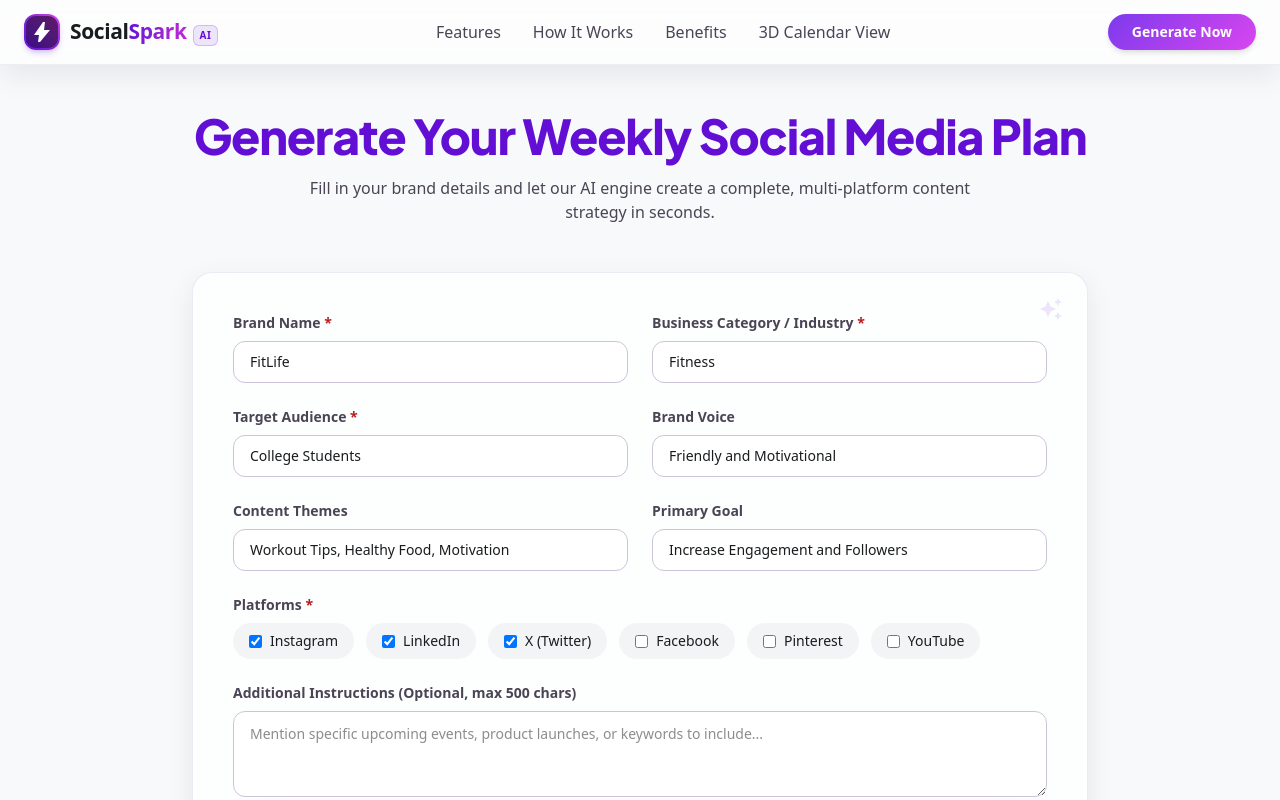
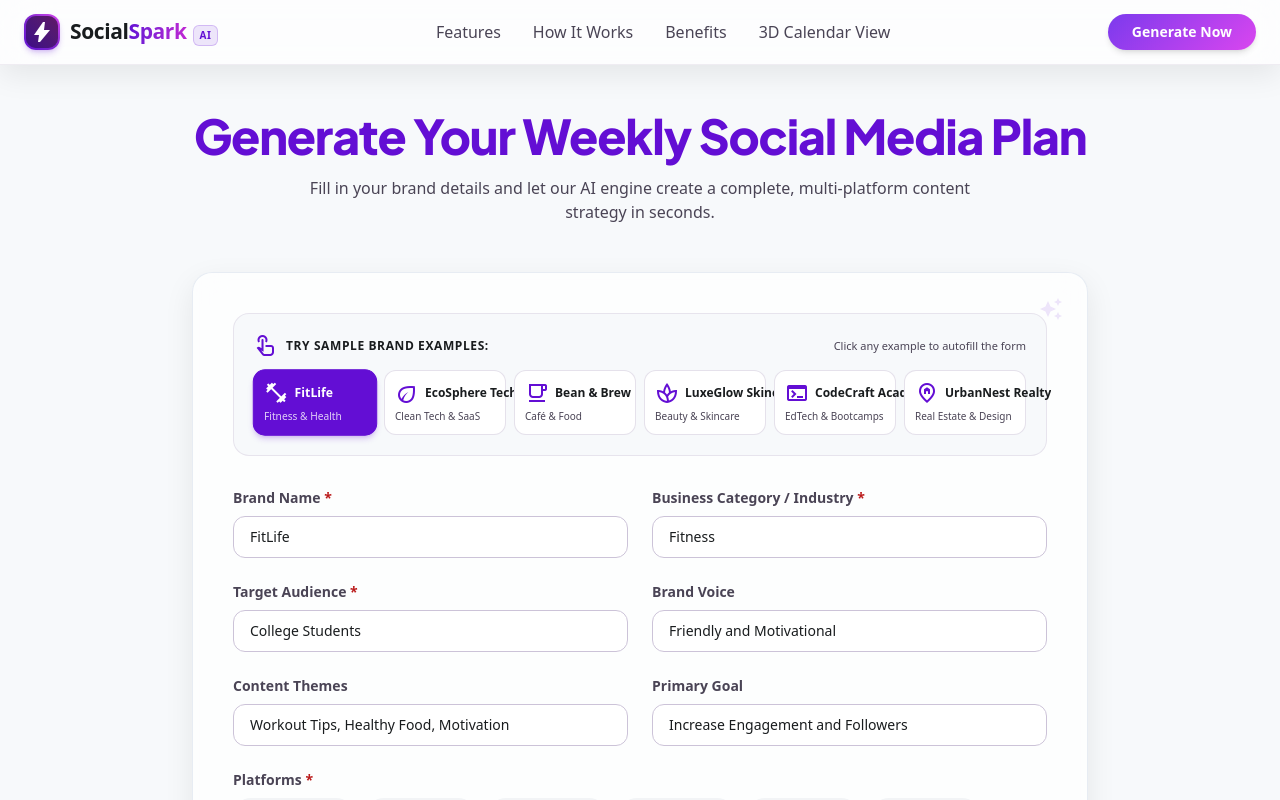
Before and after one commit to bikram73/SocialSpark_AI, a React (Vite) app: page / in a window 1280 px wide. Both pictures are taken after a click on the button "Get Started for Free". Shown: the top 800 px of the page. Built offline with nearby package versions, Linux system fonts and the light colour scheme.

Commit message:
first commit

```diff
--- a/src/components/GeneratorForm.tsx
+++ b/src/components/GeneratorForm.tsx
@@ -7,12 +7,168 @@ interface GeneratorFormProps {
   onSubmit: () => void;
 }
 
+interface ExamplePreset {
+  id: string;
+  name: string;
+  icon: string;
+  tag: string;
+  data: FormState;
+}
+
+const EXAMPLE_PRESETS: ExamplePreset[] = [
+  {
+    id: 'fitlife',
+    name: 'FitLife',
+    icon: 'fitness_center',
+    tag: 'Fitness & Health',
+    data: {
+      brandName: 'FitLife',
+      businessCategory: 'Fitness & Wellness',
+      targetAudience: 'College Students & Young Professionals',
+      brandVoice: 'Friendly and Motivational',
+      contentThemes: 'Quick 15-Min Workouts, Healthy Meal Prep, Mindset Motivation',
+      primaryGoal: 'Increase Community Engagement and Followers',
+      platforms: {
+        instagram: true,
+        linkedin: true,
+        twitter: true,
+        facebook: false,
+        pinterest: false,
+        youtube: true,
+      },
+      additionalInstructions: 'Focus on relatable beginner fitness tips and simple meal-prep hacks.',
+    },
+  },
+  {
+    id: 'ecosphere',
+    name: 'EcoSphere Tech',
+    icon: 'eco',
+    tag: 'Clean Tech & SaaS',
+    data: {
+      brandName: 'EcoSphere Tech',
+      businessCategory: 'Sustainable Consumer Electronics',
+      targetAudience: 'Eco-Conscious Tech Enthusiasts & Early Adopters',
+      brandVoice: 'Inspirational & Bold',
+      contentThemes: 'Solar Innovations, Zero-Waste Living, Circular Tech Economy',
+      primaryGoal: 'Drive Product Pre-Orders & Thought Leadership',
+      platforms: {
+        instagram: true,
+        linkedin: true,
+        twitter: true,
+        facebook: false,
+        pinterest: true,
+        youtube: false,
+      },
+      additionalInstructions: 'Highlight recyclable ocean plastics and carbon offset statistics.',
+    },
+  },
+  {
+    id: 'beanbrew',
+    name: 'Bean & Brew',
+    icon: 'local_cafe',
+    tag: 'Café & Food',
+    data: {
+      brandName: 'Bean & Brew',
+      businessCategory: 'Artisanal Coffee & Bakery',
+      targetAudience: 'Coffee Lovers, Remote Workers & Local Foodies',
+      brandVoice: 'Friendly & Approachable',
+      contentThemes: 'Latte Art Tutorials, Morning Rituals, Single-Origin Beans, Pastry Pairings',
+      primaryGoal: 'Drive In-Store Foot Traffic & Weekend Visits',
+      platforms: {
+        instagram: true,
+        facebook: true,
+        pinterest: true,
+        twitter: false,
+        linkedin: false,
+        youtube: false,
+      },
+      additionalInstructions: 'Emphasize cozy neighborhood morning vibes and seasonal drinks.',
+    },
+  },
+  {
+    id: 'luxeglow',
+    name: 'LuxeGlow Skincare',
+    icon: 'spa',
+    tag: 'Beauty & Skincare',
+    data: {
+      brandName: 'LuxeGlow Skincare',
+      businessCategory: 'Clean Dermatological Skincare',
+      targetAudience: 'Gen Z & Millennials Seeking Glowing, Glass Skin',
+      brandVoice: 'Friendly & Approachable',
+      contentThemes: 'Ingredient Deep-Dives, Nighttime Routines, Skincare Myths, Before & Afters',
+      primaryGoal: 'Boost E-Commerce Sales & UGC Reviews',
+      platforms: {
+        instagram: true,
+        pinterest: true,
+        youtube: true,
+        facebook: false,
+        twitter: false,
+        linkedin: false,
+      },
+      additionalInstructions: 'Highlight hyaluronic acid benefits, vegan cruelty-free formulas.',
+    },
+  },
+  {
+    id: 'codecraft',
+    name: 'CodeCraft Academy',
+    icon: 'terminal',
+    tag: 'EdTech & Bootcamps',
+    data: {
+      brandName: 'CodeCraft Academy',
+      businessCategory: 'Online Coding Bootcamp & Upskilling',
+      targetAudience: 'Aspiring Web Developers & Tech Career Switchers',
+      brandVoice: 'Professional & Authoritative',
+      contentThemes: 'Full-Stack Tips, AI Coding Workflows, Portfolio Reviews, Tech Career Roadmaps',
+      primaryGoal: 'Acquire New Student Enrollments & Course Signups',
+      platforms: {
+        linkedin: true,
+        twitter: true,
+        youtube: true,
+        instagram: false,
+        facebook: false,
+        pinterest: false,
+      },
+      additionalInstructions: 'Feature real student transformations and actionable 60-second code tips.',
+    },
+  },
+  {
+    id: 'urbannest',
+    name: 'UrbanNest Realty',
+    icon: 'home_pin',
+    tag: 'Real Estate & Design',
+    data: {
+      brandName: 'UrbanNest Realty',
+      businessCategory: 'Boutique Real Estate & Interior Architecture',
+      targetAudience: 'First-Time Homebuyers & Modern Property Investors',
+      brandVoice: 'Professional & Authoritative',
+      contentThemes: 'Virtual Home Tours, Interior Staging Hacks, Market Trends, Mortgage Advice',
+      primaryGoal: 'Generate Inbound Buyer & Seller Lead Inquiries',
+      platforms: {
+        instagram: true,
+        linkedin: true,
+        facebook: true,
+        pinterest: true,
+        twitter: false,
+        youtube: false,
+      },
+      additionalInstructions: 'Focus on modern minimalist aesthetic and downtown neighborhood highlights.',
+    },
+  },
+];
+
 export const GeneratorForm: React.FC<GeneratorFormProps> = ({
   formState,
   setFormState,
   onSubmit,
 }) => {
   const [validationError, setValidationError] = useState<string | null>(null);
+  const [activePresetId, setActivePresetId] = useState<string>('fitlife');
+
+  const handleSelectPreset = (preset: ExamplePreset) => {
+    setActivePresetId(preset.id);
+    setFormState(preset.data);
+    setValidationError(null);
+  };
 
   const handleInputChange = (e: React.ChangeEvent<HTMLInputElement | HTMLTextAreaElement | HTMLSelectElement>) => {
     const { name, value } = e.target;
@@ -66,6 +222,57 @@ export const GeneratorForm: React.FC<GeneratorFormProps> = ({
           <span className="material-symbols-outlined text-7xl fill-1 text-[#630ed4]">
             auto_awesome
           </span>
+        </div>
+
+        {/* Quick Example Presets Selector */}
+        <div className="mb-8 p-5 bg-[#f7f9fb] rounded-2xl border border-[#ccc3d8]/40">
+          <div className="flex items-center justify-between gap-2 mb-3">
+            <div className="flex items-center gap-2">
+              <span className="material-symbols-outlined text-[#630ed4] text-lg">touch_app</span>
+              <span className="text-xs font-bold uppercase tracking-wider text-[#191c1e]">
+                Try Sample Brand Examples:
+              </span>
+            </div>
+            <span className="text-[11px] text-[#4a4455] hidden sm:inline">
+              Click any example to autofill the form
+            </span>
+          </div>
+
+          <div className="grid grid-cols-2 sm:grid-cols-3 lg:grid-cols-6 gap-2">
+            {EXAMPLE_PRESETS.map((preset) => {
+              const isSelected = formState.brandName.toLowerCase() === preset.data.brandName.toLowerCase();
+              return (
+                <button
+                  key={preset.id}
+                  type="button"
+                  onClick={() => handleSelectPreset(preset)}
+                  className={`p-2.5 rounded-xl text-left transition-all border flex flex-col justify-between cursor-pointer ${
+                    isSelected
+                      ? 'bg-[#630ed4] text-white border-[#630ed4] shadow-md shadow-[#630ed4]/20 scale-[1.02]'
+                      : 'bg-white hover:bg-[#eaddff]/40 text-[#191c1e] border-[#ccc3d8]/50'
+                  }`}
+                >
+                  <div className="flex items-center gap-1.5 mb-1">
+                    <span
+                      className={`material-symbols-outlined text-base ${
+                        isSelected ? 'text-white' : 'text-[#630ed4]'
+                      }`}
+                    >
+                      {preset.icon}
+                    </span>
+                    <span className="font-bold text-xs truncate">{preset.name}</span>
+                  </div>
+                  <span
+                    className={`text-[10px] truncate ${
+                      isSelected ? 'text-white/80' : 'text-[#4a4455]'
+                    }`}
+                  >
+                    {preset.tag}
+                  </span>
+                </button>
+              );
+            })}
+          </div>
         </div>
 
         {validationError && (
```
